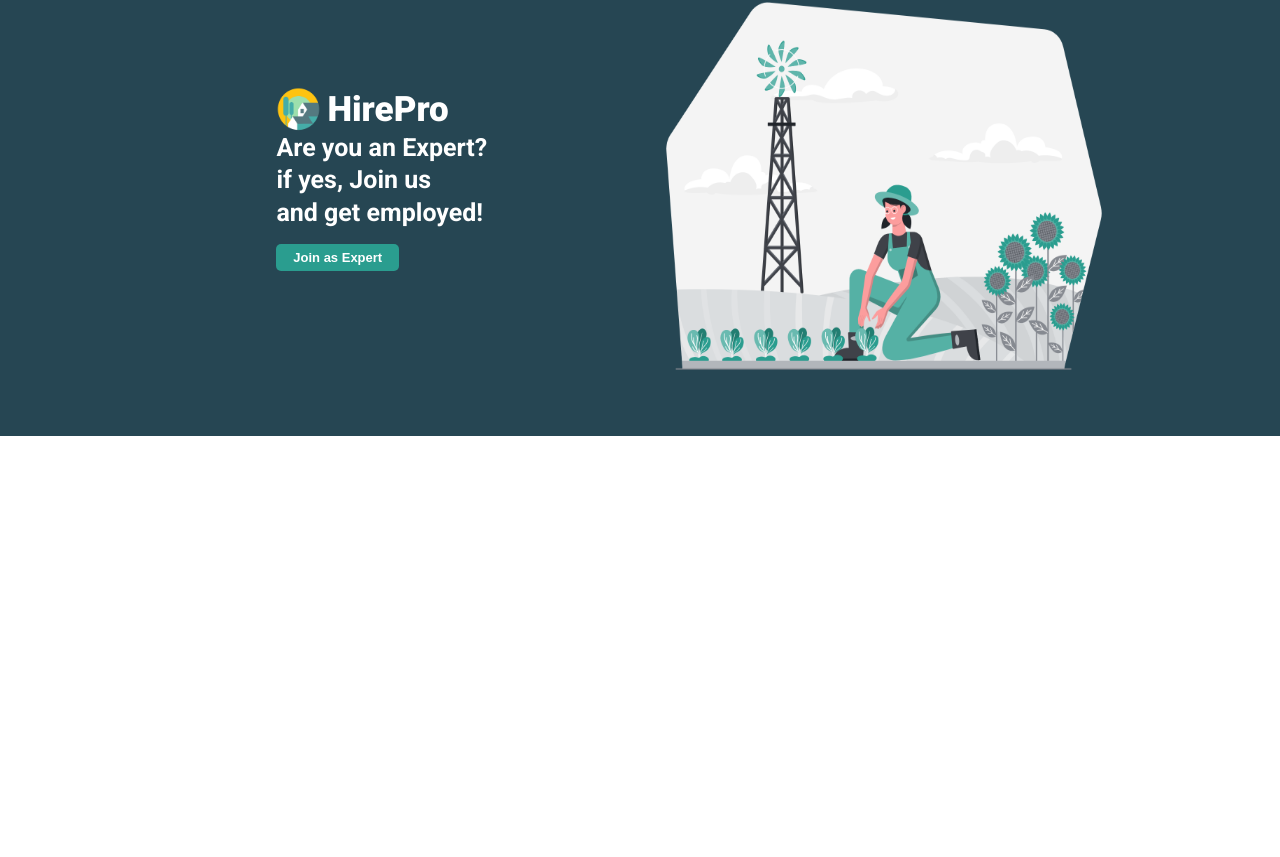
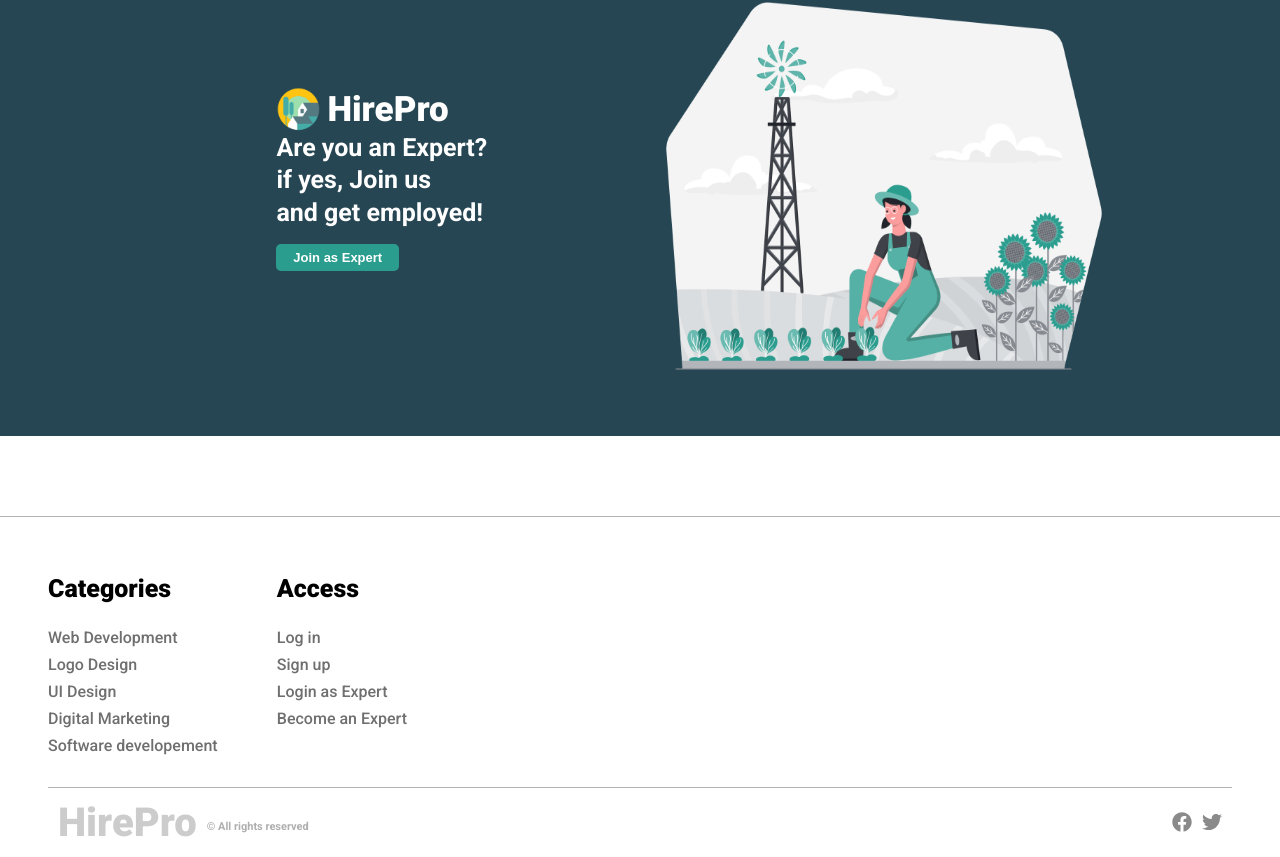
Before and after one commit to fouzanmohd/HireMarket, a React (Create React App) app: page / in a window 1280 px wide. Shown: the part 1705-2562 px from the top of the page. Before the commit the page ends 2141 px from the top, so only its background shows below. Built offline with nearby package versions, Linux system fonts and the light colour scheme; data requests are answered from the project's data file.

Commit message:
added footer section

```diff
--- a/package.json
+++ b/package.json
@@ -4,6 +4,7 @@
   "private": true,
   "dependencies": {
     "@fortawesome/fontawesome-svg-core": "^1.2.32",
+    "@fortawesome/free-brands-svg-icons": "^5.15.1",
     "@fortawesome/free-solid-svg-icons": "^5.15.1",
     "@fortawesome/react-fontawesome": "^0.1.13",
     "@testing-library/jest-dom": "^5.11.6",
--- a/src/components/brandLogo/index.jsx
+++ b/src/components/brandLogo/index.jsx
@@ -20,18 +20,18 @@ const LogoImage = styled.div`
 const LogoTitle = styled.h2`
   margin: 0;
   font-size: ${({ size }) => (size ? size + "px" : "25px")};
-  color: #fff;
+  color: ${({color})=> color? color: "#fff"};
   font-weight: 900;
 `;
 
 export const BrandLogo = (props) => {
-  const { textSize, logoSize } = props;
+  const { textSize, logoSize, color ,hideLogo } = props;
   return (
     <BrandLogoContainer>
-      <LogoImage size={logoSize}>
+      {!hideLogo && <LogoImage size={logoSize}>
         <img src={LogoImg} alt="hirepro" />
-      </LogoImage>
-      <LogoTitle size={textSize}>HirePro</LogoTitle>
+      </LogoImage>}
+      <LogoTitle size={textSize} color={color}>HirePro</LogoTitle>
     </BrandLogoContainer>
   );
 };
--- /dev/null
+++ b/src/components/footer/index.jsx
@@ -0,0 +1,131 @@
+import React from "react";
+import styled from "styled-components";
+import { BrandLogo } from "../brandLogo";
+import { FontAwesomeIcon } from "@fortawesome/react-fontawesome";
+import { faFacebook, faTwitter } from "@fortawesome/free-brands-svg-icons";
+const FooterContainer = styled.div`
+  width: 100%;
+  min-height: 300px;
+  display: flex;
+  flex-direction: column;
+  padding: 2em 3em;
+  border-top: solid 0.6px rgba(0, 10, 0, 0.3);
+  margin-top: 5em;
+  padding-bottom: 0;
+`;
+
+const TopContainer = styled.div`
+  width: 100%;
+  display: flex;
+`;
+
+const ContentContainer = styled.div`
+  display: flex;
+  flex-direction: column;
+  align-items: flex-start;
+
+  &:not(:last-of-type) {
+    margin-right: 5%;
+  }
+`;
+
+const BottomContainer = styled.div`
+  height: 70px;
+  display: flex;
+  padding: 0 10px;
+  border-top: solid 0.6px rgba(0, 10, 0, 0.3);
+  justify-content: space-between;
+  margin-top: 2em;
+`;
+
+const RightBottomContainer = styled.div`
+  display: flex;
+  justify-content: center;
+  align-items: center;
+`;
+
+const Title = styled.h3`
+  font-size: 25px;
+  font-weight: 900;
+`;
+
+const LeftBottomContainer = styled.div`
+  display: flex;
+`;
+
+const FooterLink = styled.a`
+  text-decoration: none;
+  color: #6f6f6f;
+  font-weight: 500;
+  cursor: pointer;
+  &:not(:last-of-type) {
+    margin-bottom: 8px;
+  }
+`;
+
+const PrivacyText = styled.h6`
+  font-size: 11px;
+  color: #afafaf;
+  margin: 0;
+  margin-left: 10px;
+  display: flex;
+  align-items: center;
+  margin-top: 7px;
+`;
+
+const SocialIcon = styled.div`
+  color: #8a8a8a;
+  font-size: 20px;
+  cursor: pointer;
+  transition: background-color, 0.8s, ease-in-out;
+
+  &:not(:last-of-type) {
+    margin-right: 10px;
+  }
+
+  &:hover {
+    color: #777777;
+  }
+`;
+export const Footer = (props) => {
+  return (
+    <FooterContainer>
+      <TopContainer>
+        <ContentContainer>
+          <Title>Categories</Title>
+          <FooterLink>Web Development</FooterLink>
+          <FooterLink>Logo Design</FooterLink>
+          <FooterLink>UI Design</FooterLink>
+          <FooterLink>Digital Marketing</FooterLink>
+          <FooterLink>Software developement</FooterLink>
+        </ContentContainer>
+        <ContentContainer>
+          <Title>Access</Title>
+          <FooterLink>Log in</FooterLink>
+          <FooterLink>Sign up</FooterLink>
+          <FooterLink>Login as Expert</FooterLink>
+          <FooterLink>Become an Expert</FooterLink>
+        </ContentContainer>
+      </TopContainer>
+      <BottomContainer>
+        <LeftBottomContainer>
+          <BrandLogo
+            logoSize={30}
+            textSize={40}
+            hideLogo
+            color={"rgba(0,0,0,0.2)"}
+          />
+          <PrivacyText>&#169; All rights reserved</PrivacyText>
+        </LeftBottomContainer>
+        <RightBottomContainer>
+          <SocialIcon>
+            <FontAwesomeIcon icon={faFacebook}></FontAwesomeIcon>
+          </SocialIcon>
+          <SocialIcon>
+            <FontAwesomeIcon icon={faTwitter}></FontAwesomeIcon>
+          </SocialIcon>
+        </RightBottomContainer>
+      </BottomContainer>
+    </FooterContainer>
+  );
+};
--- a/src/containers/Homepage/index.jsx
+++ b/src/containers/Homepage/index.jsx
@@ -9,6 +9,7 @@ import styled from "styled-components";
 import { deviceSize } from "./../../components/responsive/index";
 import { Services } from "./services";
 import { SpecialistAd } from "./../../components/specialistAd/index";
+import { Footer } from './../../components/footer/index';
 
 const Title = styled.h1`
   font-weight: 900;
@@ -37,6 +38,7 @@ export const Homepage = (props) => {
         </ContentContainer>
         <SpecialistAd />
       </InnerPageContainer>
+      <Footer/>
     </PageContainer>
   );
 };
```
Also changed, not shown: 2 other files (tests, documents, lock files or other folders).
